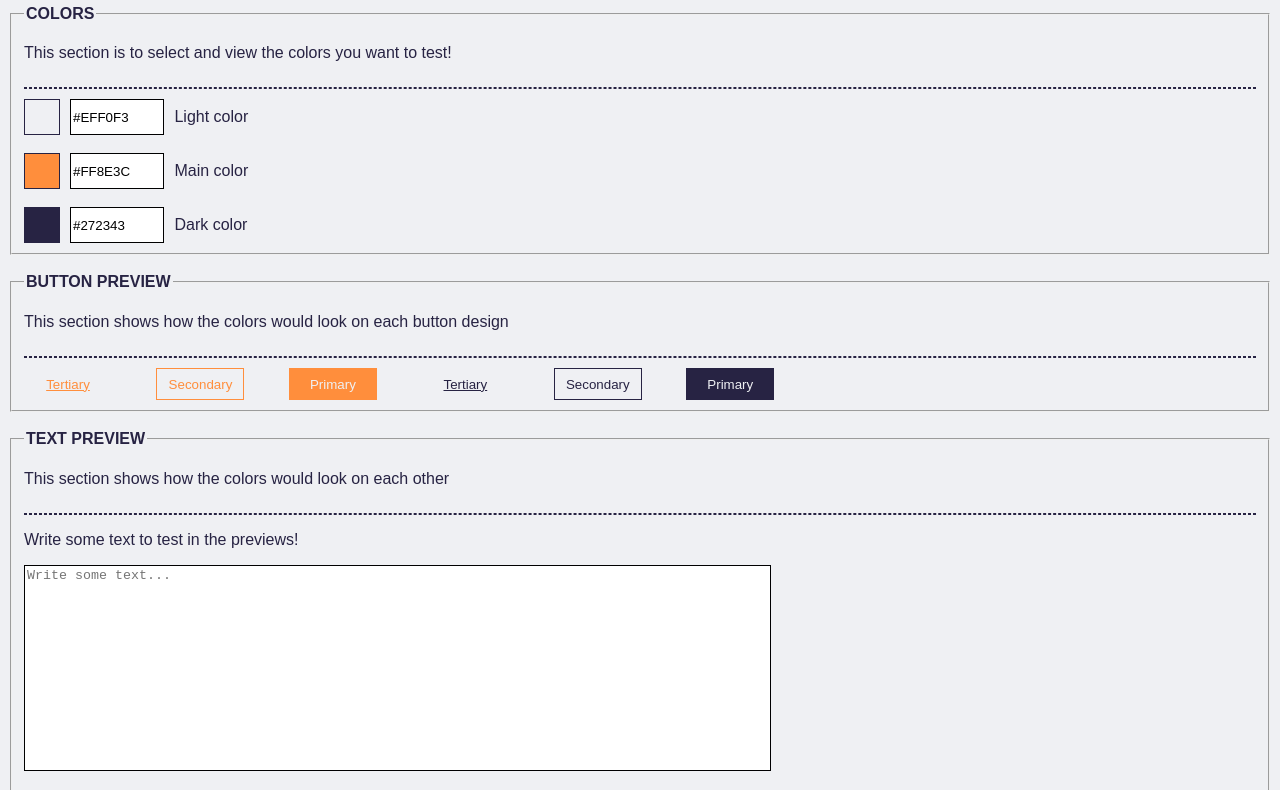
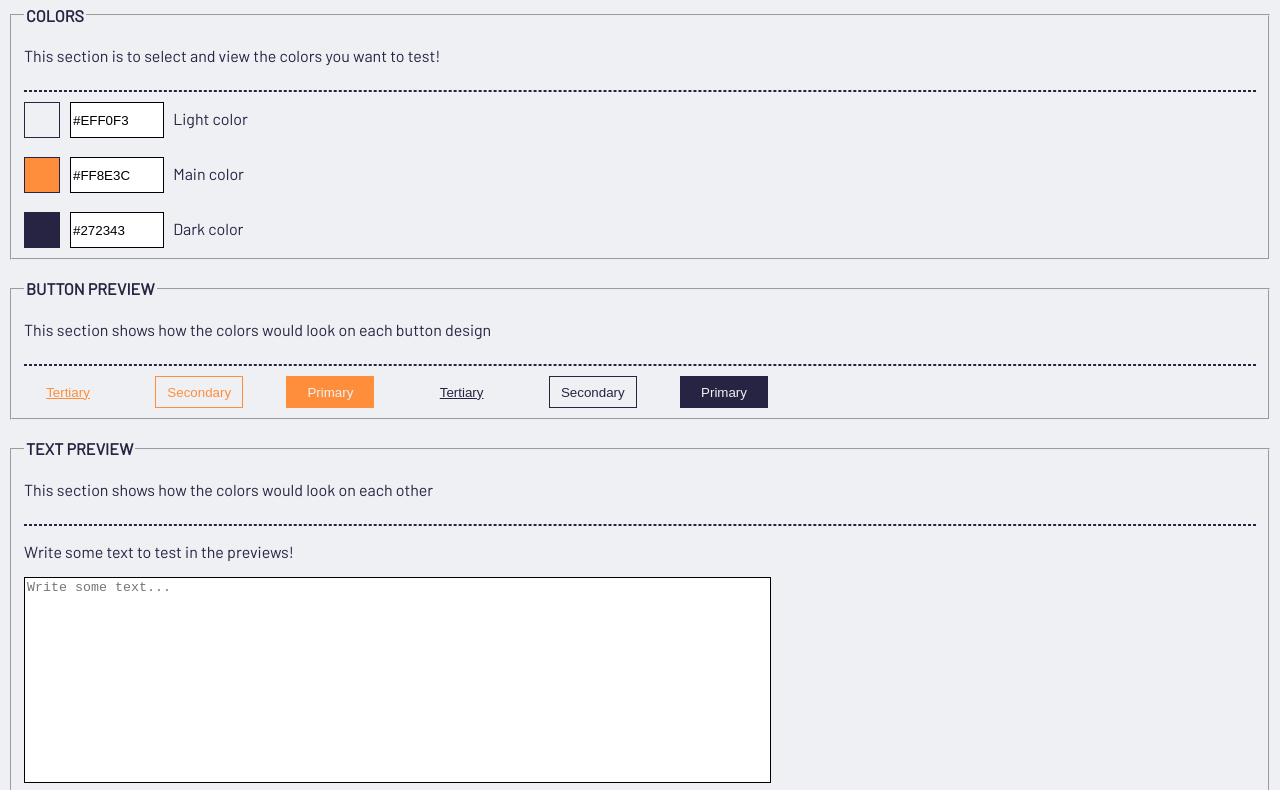
Before and after one commit to KotkaDK/KotkaDK.github.io, a plain HTML site: page index.html in a window 1280 px wide. Shown: the part 75-865 px from the top of the page. Drawn offline with Linux system fonts and the light colour scheme.

Commit message:
Update index.html

```diff
--- a/index.html
+++ b/index.html
@@ -5,6 +5,9 @@
         <link rel="apple-touch-icon" sizes="180x180" href="/apple-touch-icon.png">
         <link rel="icon" type="image/png" sizes="32x32" href="/favicon-32x32.png">
         <link rel="icon" type="image/png" sizes="16x16" href="/favicon-16x16.png">
+        <link rel="preconnect" href="https://fonts.googleapis.com">
+        <link rel="preconnect" href="https://fonts.gstatic.com" crossorigin>
+        <link href="https://fonts.googleapis.com/css2?family=Barlow&display=swap" rel="stylesheet">
         <title>COLOR PALETTE TESTER | 1.0.0</title>
         <script>
 
```
